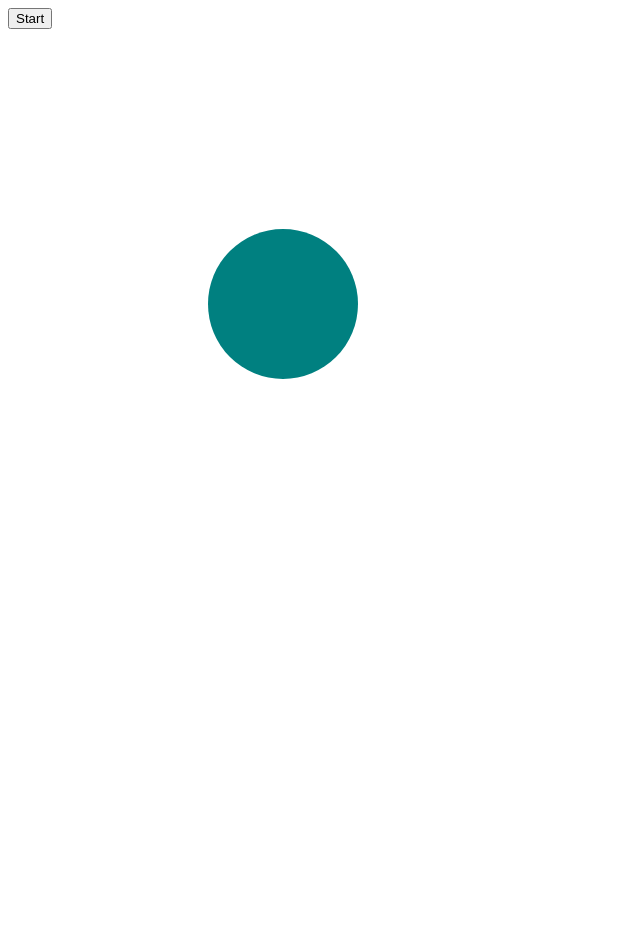
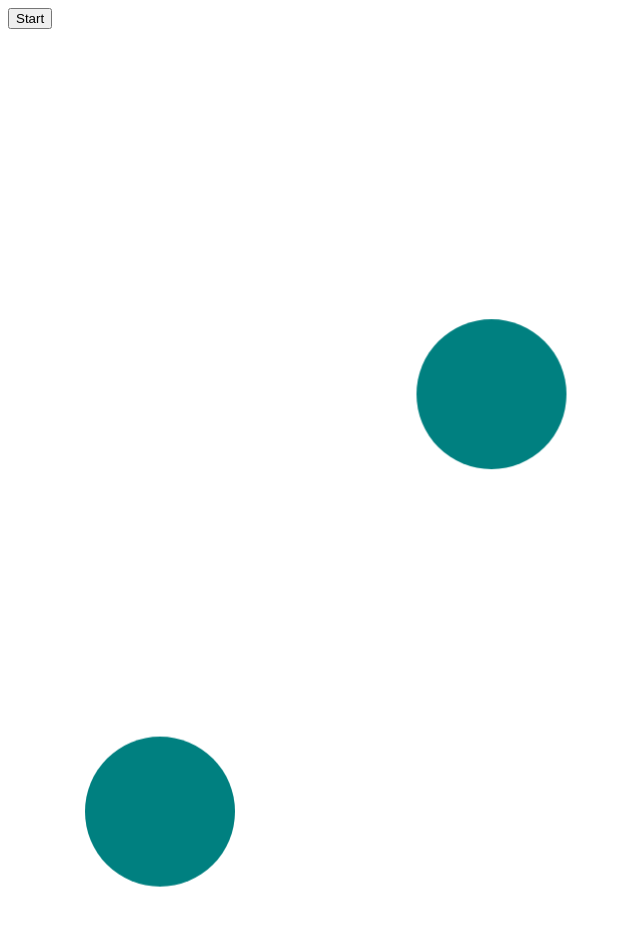
Before and after one commit to tanjahennis/css-animations, a plain HTML site: page index.html in a window 1280 px wide. Both pictures are taken after a click on the button "Start". Shown: the whole page, without its empty margins (0-640 px from the left). Before the commit the page ends 829 px from the top, so only its background shows below. Drawn offline with Linux system fonts and the light colour scheme.

Commit message:
firing multiple objects

```diff
--- a/animations.css
+++ b/animations.css
@@ -1,14 +1,29 @@
 .mainDiv {
   position: relative;
-  left: 200px;
-  top: 200px;
 
   width: 1000px;
   height: 600px;
 }
 
 .animationContainer {
-  position: absolute;
+  position: relative;
+
+  width: 600px;
+  height: 400px;
+
+  animation-name: moveUp;
+  animation-duration: 1s;
+  animation-timing-function: linear;
+  animation-direction: normal;
+}
+
+@keyframes moveUp {
+  50% {
+    transform: translateY(-300px);
+  }
+  100% {
+    transform: translateY(0px);
+  }
 }
 
 .animation {
@@ -21,8 +36,7 @@
   animation-name: moveRight;
   animation-duration: 3s;
   animation-timing-function: linear;
-  animation-direction: alternate;
-  animation-iteration-count: 2;
+  animation-direction: forwards;
 }
 
 @keyframes moveRight {
--- a/animations.js
+++ b/animations.js
@@ -1,17 +1,27 @@
 function startAnimation() {
-  /* js stuff goes here */
+  let container = document.createElement('div');
 
-
-  let container = document.querySelector('.animationContainer');
-
-  while (container.hasChildNodes()) {
-    container.removeChild(container.lastChild);
-  }
+  container.className = 'animationContainer';
 
   let animation = document.createElement('div');
 
   animation.className = "animation";
   animation.style['animation-duration'] = '1s';
 
-  document.querySelector('.animationContainer').appendChild(animation);
+  container.appendChild(animation);
+  document.querySelector('.mainDiv').appendChild(container);
+
+  // removing circles
+  animation.addEventListener('animationend', function(event) {
+    event.target.parentNode.parentNode.removeChild(event.target.parentNode);
+  })
 }
+
+// fire multiple objects onclick
+function loop() {
+  let rand = Math.round(Math.random() * 1000);
+  setTimeout(function() {
+    startAnimation();
+    loop();
+  }, rand);
+}
--- a/index.html
+++ b/index.html
@@ -8,7 +8,7 @@
   </head>
   <body>
     <div class="options">
-      <button onclick="startAnimation()">Start</button>
+      <button onclick="loop()">Start</button>
     </div>
     <div class="mainDiv">
       <div class="animationContainer">
```
